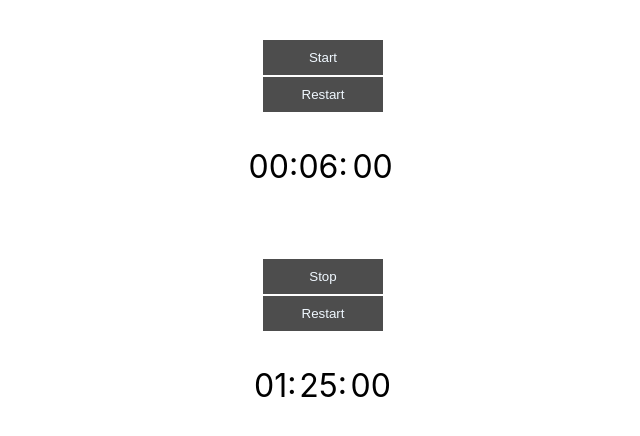
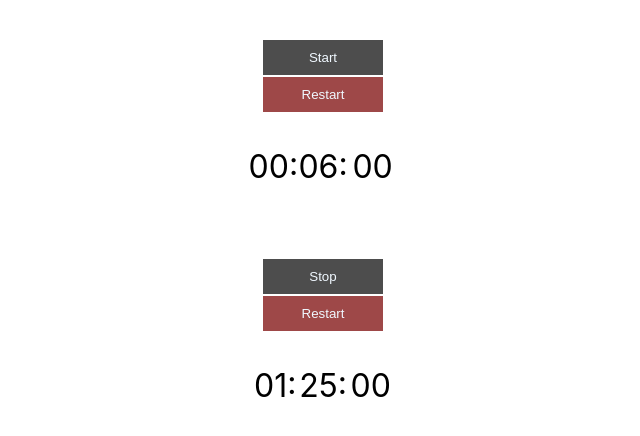
Before and after one commit to veronikos/20-timer, a React (Create React App) app: page / in a window 1280 px wide. Shown: the top 436 px of the page, without its empty margins (337-977 px from the left). Built offline with nearby package versions, Linux system fonts and the light colour scheme.

Commit message:
make button disabled when timerworks

```diff
--- a/src/components/timer.jsx
+++ b/src/components/timer.jsx
@@ -17,6 +17,7 @@ export const Timer = (props) => {
   })
 
 const textButton = isStart ? 'Stop' : 'Start'
+const disabledRestart = second === 0 ? false : true
 
   return (
     <div className="App">
@@ -24,7 +25,7 @@ const textButton = isStart ? 'Stop' : 'Start'
       <button className="btn" onClick={() => {
         setSecond(props.time);
         setStart(true)
-      }}>Restart</button>
+      }} disabled={disabledRestart}>Restart</button>
        {second === 0 ? 'Time is up' : <Display time={second} />}
     </div>
   )
--- a/src/index.css
+++ b/src/index.css
@@ -35,6 +35,19 @@ code {
   border: none;
 }
 
+.btn:disabled {
+  padding: 10px;
+  margin-bottom: 2px;
+  display: flex;
+  flex-direction: column;
+  justify-content: center;
+  align-items: center;
+  width: 120px;
+  background-color: rgb(158, 72, 72);
+  color: aliceblue;
+  border: none;
+}
+
 .display{
   display: grid;
   grid-template-columns: repeat(3, 1fr);
```
